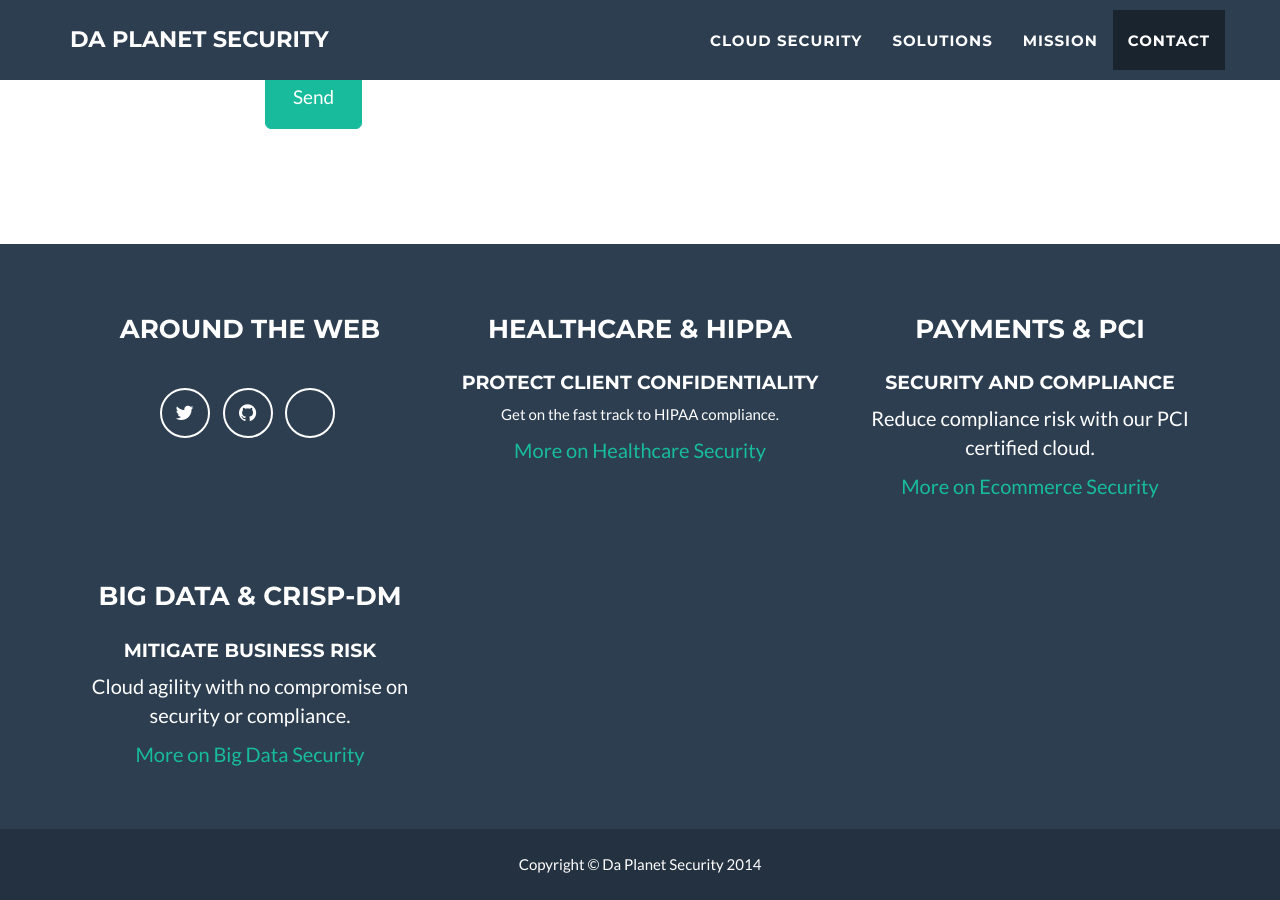
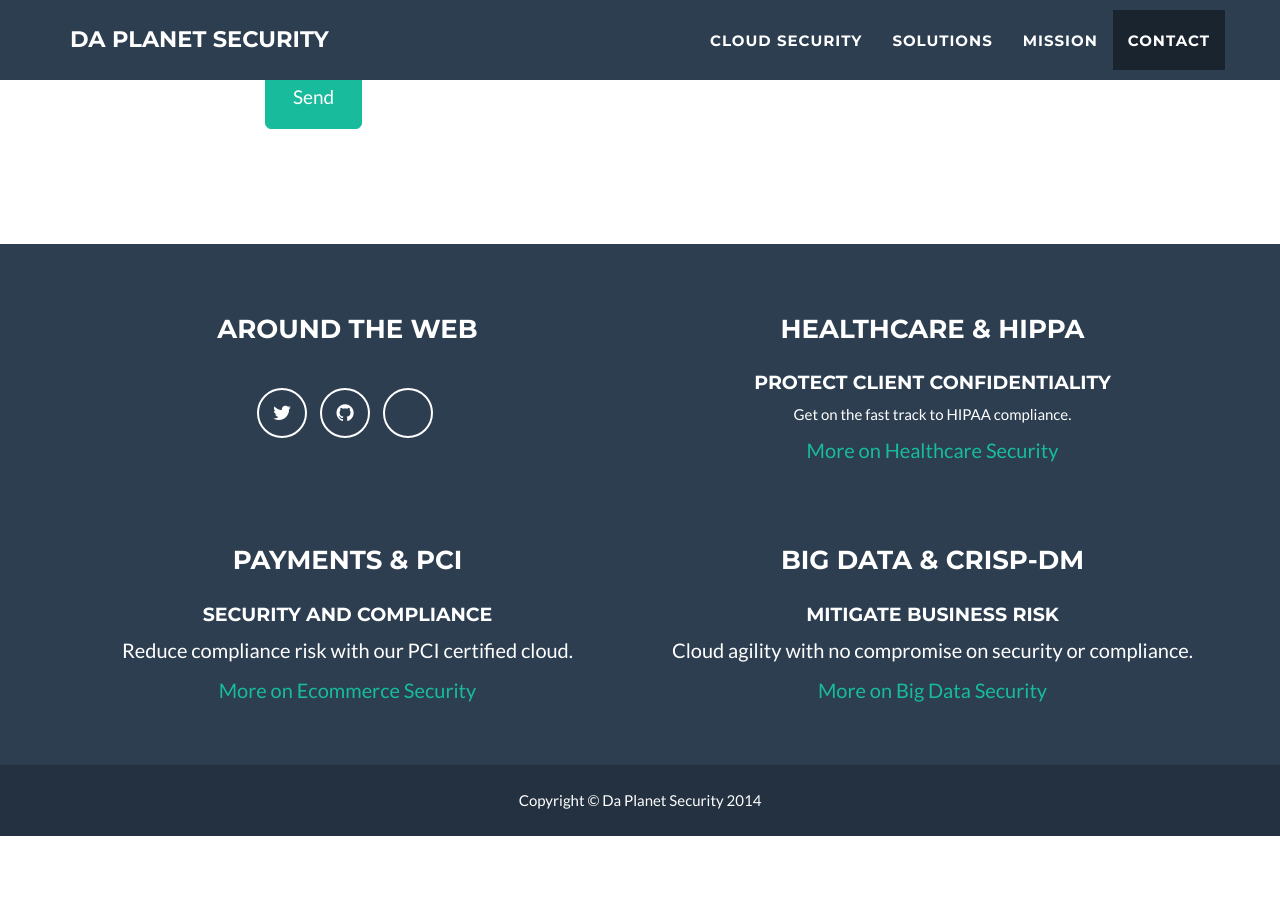
Before and after one commit to Daplanet/dapla.net, a Jekyll site: the page built from index.html, in a window 1280 px wide and 900 px high, scrolled down 2902 px. Built offline with Jekyll 4.4.1, drawn with Linux system fonts in a browser that asks for light colours; after the commit the page ends 3738 px from its top, so only the background shows below that.

Commit message:
_includes/footer.html

```diff
--- a/_includes/footer.html
+++ b/_includes/footer.html
@@ -3,7 +3,7 @@
         <div class="footer-above">
             <div class="container">
                 <div class="row">
-                    <div class="footer-col col-md-4">
+                    <div class="footer-col col-md-6">
                       <h3>Around the Web</h3>
                       <ul class="list-inline">
                         {% for network in site.social %}
@@ -13,19 +13,19 @@
                         {% endfor %}
                       </ul>
                     </div>
-                    <div class="footer-col col-md-4">
+                    <div class="footer-col col-md-6">
                       <h3>Healthcare & <strong>HIPPA</strong></h3>
                       <h4>Protect Client Confidentiality</h4
                       <p>Get on the fast track to HIPAA compliance.</p>
                       <p><a title="Healthcare Cloud Security Solutions" rel="self" href="#">More on Healthcare Security</a></p>
                     </div>
-                    <div class="footer-col col-md-4">
+                    <div class="footer-col col-md-6">
                       <h3>Payments & <strong>PCI</strong></h3>
                       <h4>Security and Compliance</h4>
                       <p>Reduce compliance risk with our PCI certified cloud.</p>
                       <p><a title="Ecommerce Cloud Security Solutions" rel="self" href="#">More on Ecommerce Security</a></p>
                     </div>
-                    <div class="footer-col col-md-4">
+                    <div class="footer-col col-md-6">
                       <h3>Big Data & <strong>CRISP-DM</strong></h3>
                       <h4>Mitigate Business Risk</h4>
                       <p>Cloud agility with no compromise on security or compliance.</p>
```
